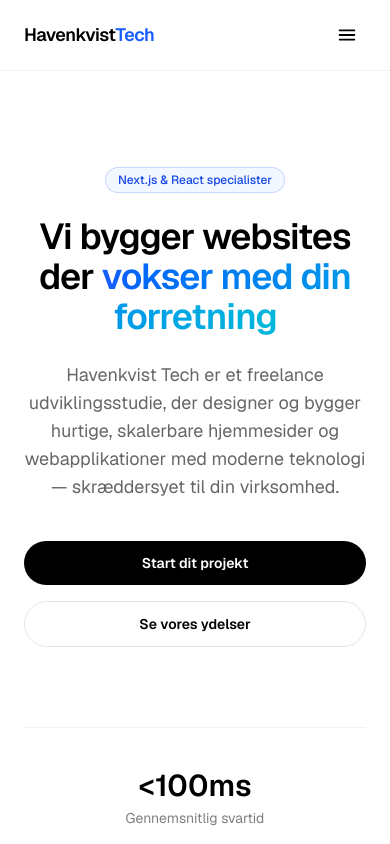
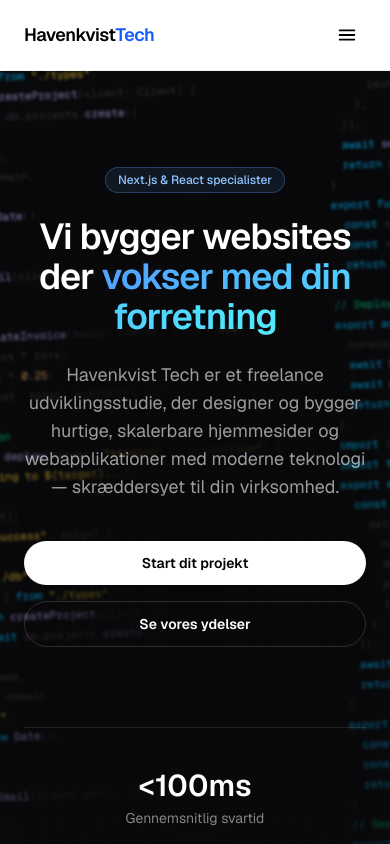
Before and after one commit to Havenkvist/havenkvist-tech, a Next.js app: page /da in a window 390 px wide. Shown: the top 844 px of the page. Built offline with nearby package versions, Linux system fonts and the light colour scheme.

Commit message:
Claude-generated "stereotypical coding background image" on the frontpage. while keeping the actual text on the page easily readable. More styling to come

```diff
--- a/src/app/[lang]/page.tsx
+++ b/src/app/[lang]/page.tsx
@@ -3,6 +3,7 @@ import type { Metadata } from "next";
 import { notFound } from "next/navigation";
 import { hasLocale, getDictionary } from "@/i18n/dictionaries";
 import { pathForRoute, urlForRoute } from "@/i18n/config";
+import CodeBackdrop from "@/components/CodeBackdrop";
 
 export async function generateMetadata({
   params,
@@ -34,50 +35,57 @@ export default async function HomePage({ params }: PageProps<"/[lang]">) {
 
   return (
     <>
-      <section className="relative overflow-hidden">
+      <section className="relative isolate overflow-hidden bg-zinc-950">
         <div
           aria-hidden
-          className="pointer-events-none absolute inset-0 -z-10 bg-[radial-gradient(circle_at_top,_var(--tw-gradient-stops))] from-blue-100 via-white to-white dark:from-blue-950/40 dark:via-black dark:to-black"
+          className="pointer-events-none absolute inset-0 -z-30 bg-[radial-gradient(circle_at_top,_var(--tw-gradient-stops))] from-blue-500/20 via-zinc-950 to-zinc-950"
+        />
+        <CodeBackdrop />
+        <div
+          aria-hidden
+          className="pointer-events-none absolute left-1/2 top-1/2 -z-10 h-[68%] w-[54%] -translate-x-1/2 -translate-y-1/2 rounded-full bg-zinc-950 blur-[60px]"
+        />
+        <div
+          aria-hidden
+          className="pointer-events-none absolute inset-0 -z-10 bg-gradient-to-b from-transparent via-transparent to-zinc-950"
         />
         <div className="mx-auto max-w-6xl px-6 py-24 sm:py-32">
           <div className="mx-auto max-w-3xl text-center">
-            <span className="inline-flex items-center rounded-full border border-blue-600/20 bg-blue-600/5 px-3 py-1 text-xs font-medium text-blue-700 dark:border-blue-400/30 dark:bg-blue-400/10 dark:text-blue-300">
+            <span className="inline-flex items-center rounded-full border border-blue-400/30 bg-blue-400/10 px-3 py-1 text-xs font-medium text-blue-300">
               {hero.badge}
             </span>
-            <h1 className="mt-6 text-4xl font-semibold tracking-tight text-black sm:text-6xl dark:text-white">
+            <h1 className="mt-6 text-4xl font-semibold tracking-tight text-white sm:text-6xl">
               {hero.title}{" "}
-              <span className="bg-gradient-to-r from-blue-600 to-cyan-500 bg-clip-text text-transparent">
+              <span className="bg-gradient-to-r from-blue-400 to-cyan-300 bg-clip-text text-transparent">
                 {hero.titleHighlight}
               </span>
             </h1>
-            <p className="mx-auto mt-6 max-w-2xl text-lg text-black/60 dark:text-white/60">
+            <p className="mx-auto mt-6 max-w-2xl text-lg text-white/60">
               {hero.subtitle}
             </p>
             <div className="mt-10 flex flex-col items-center justify-center gap-4 sm:flex-row">
               <Link
                 href={pathForRoute(lang, "pricing")}
-                className="w-full rounded-full bg-black px-6 py-3 text-center text-sm font-semibold text-white transition-colors hover:bg-black/80 sm:w-auto dark:bg-white dark:text-black dark:hover:bg-white/90"
+                className="w-full rounded-full bg-white px-6 py-3 text-center text-sm font-semibold text-black transition-colors hover:bg-white/90 sm:w-auto"
               >
                 {hero.ctaPrimary}
               </Link>
               <Link
                 href={pathForRoute(lang, "services")}
-                className="w-full rounded-full border border-black/10 px-6 py-3 text-center text-sm font-semibold text-black transition-colors hover:bg-black/5 sm:w-auto dark:border-white/15 dark:text-white dark:hover:bg-white/10"
+                className="w-full rounded-full border border-white/15 px-6 py-3 text-center text-sm font-semibold text-white transition-colors hover:bg-white/10 sm:w-auto"
               >
                 {hero.ctaSecondary}
               </Link>
             </div>
           </div>
 
-          <dl className="mx-auto mt-20 grid max-w-3xl grid-cols-1 gap-8 border-t border-black/5 pt-10 sm:grid-cols-3 dark:border-white/10">
+          <dl className="mx-auto mt-20 grid max-w-3xl grid-cols-1 gap-8 border-t border-white/10 pt-10 sm:grid-cols-3">
             {hero.stats.map((stat) => (
               <div key={stat.label} className="text-center">
-                <dt className="text-3xl font-semibold text-black dark:text-white">
+                <dt className="text-3xl font-semibold text-white">
                   {stat.value}
                 </dt>
-                <dd className="mt-1 text-sm text-black/50 dark:text-white/50">
-                  {stat.label}
-                </dd>
+                <dd className="mt-1 text-sm text-white/50">{stat.label}</dd>
               </div>
             ))}
           </dl>
--- /dev/null
+++ b/src/components/CodeBackdrop.tsx
@@ -0,0 +1,95 @@
+const FAKE_CODE = `import { db } from "./db";
+import type { Client } from "./types";
+
+export async function createProject(client: Client) {
+  const project = await db.projects.create({
+    data: {
+      name: client.name,
+      domain: client.domain,
+      plan: "starter",
+      launchDate: new Date(),
+    },
+  });
+
+  await sendWelcomeEmail(client.email, project);
+  return project;
+}
+
+export function calculateInvoice(hours: number, rate = 850) {
+  const subtotal = hours * rate;
+  const vat = subtotal * 0.25;
+  return { subtotal, vat, total: subtotal + vat };
+}
+
+// Deploy to production
+export async function deploy(target: "staging" | "production") {
+  console.log(\`Deploying to \${target}...\`);
+  await build();
+  await publish(target);
+  return { status: "success", target };
+}`;
+
+const TOKEN_REGEX =
+  /(\/\/[^\n]*)|("(?:[^"\\]|\\.)*"|`(?:[^`\\]|\\.)*`)|\b(const|let|var|function|async|await|return|import|export|from|default|new|type|interface|public)\b|\b([a-zA-Z_$][\w$]*)(?=\()|\b(\d+(?:\.\d+)?)\b/g;
+
+function tokenizeLine(line: string, key: number) {
+  const parts: { text: string; className?: string }[] = [];
+  let lastIndex = 0;
+
+  for (const match of line.matchAll(TOKEN_REGEX)) {
+    const index = match.index ?? 0;
+    if (index > lastIndex) {
+      parts.push({ text: line.slice(lastIndex, index) });
+    }
+
+    const [full, comment, string, keyword, fn, number] = match;
+    if (comment) parts.push({ text: full, className: "text-emerald-400/70" });
+    else if (string) parts.push({ text: full, className: "text-amber-300/70" });
+    else if (keyword) parts.push({ text: full, className: "text-sky-400/80" });
+    else if (fn) parts.push({ text: full, className: "text-violet-300/70" });
+    else if (number) parts.push({ text: full, className: "text-orange-300/70" });
+
+    lastIndex = index + full.length;
+  }
+
+  if (lastIndex < line.length) parts.push({ text: line.slice(lastIndex) });
+
+  return (
+    <div key={key} className="whitespace-pre">
+      {parts.map((part, i) => (
+        <span key={i} className={part.className}>
+          {part.text}
+        </span>
+      ))}
+    </div>
+  );
+}
+
+function CodeColumn({ offset }: { offset: number }) {
+  const lines = FAKE_CODE.split("\n");
+  const tiledLines = [...lines, "", "", ...lines];
+
+  return (
+    <div className="w-[26rem] shrink-0" style={{ marginTop: offset }}>
+      {tiledLines.map((line, i) => tokenizeLine(line, i))}
+    </div>
+  );
+}
+
+export default function CodeBackdrop() {
+  return (
+    <div
+      aria-hidden
+      className="pointer-events-none absolute inset-0 -z-20 select-none overflow-hidden"
+    >
+      <div className="absolute inset-0 flex items-center justify-center blur-[1.5px]">
+        <div className="flex w-[170%] -rotate-2 gap-16 font-mono text-[11px] leading-5 text-white/[0.16] sm:text-xs sm:leading-6 md:text-sm">
+          <CodeColumn offset={0} />
+          <CodeColumn offset={-120} />
+          <CodeColumn offset={60} />
+          <CodeColumn offset={-60} />
+        </div>
+      </div>
+    </div>
+  );
+}
```
